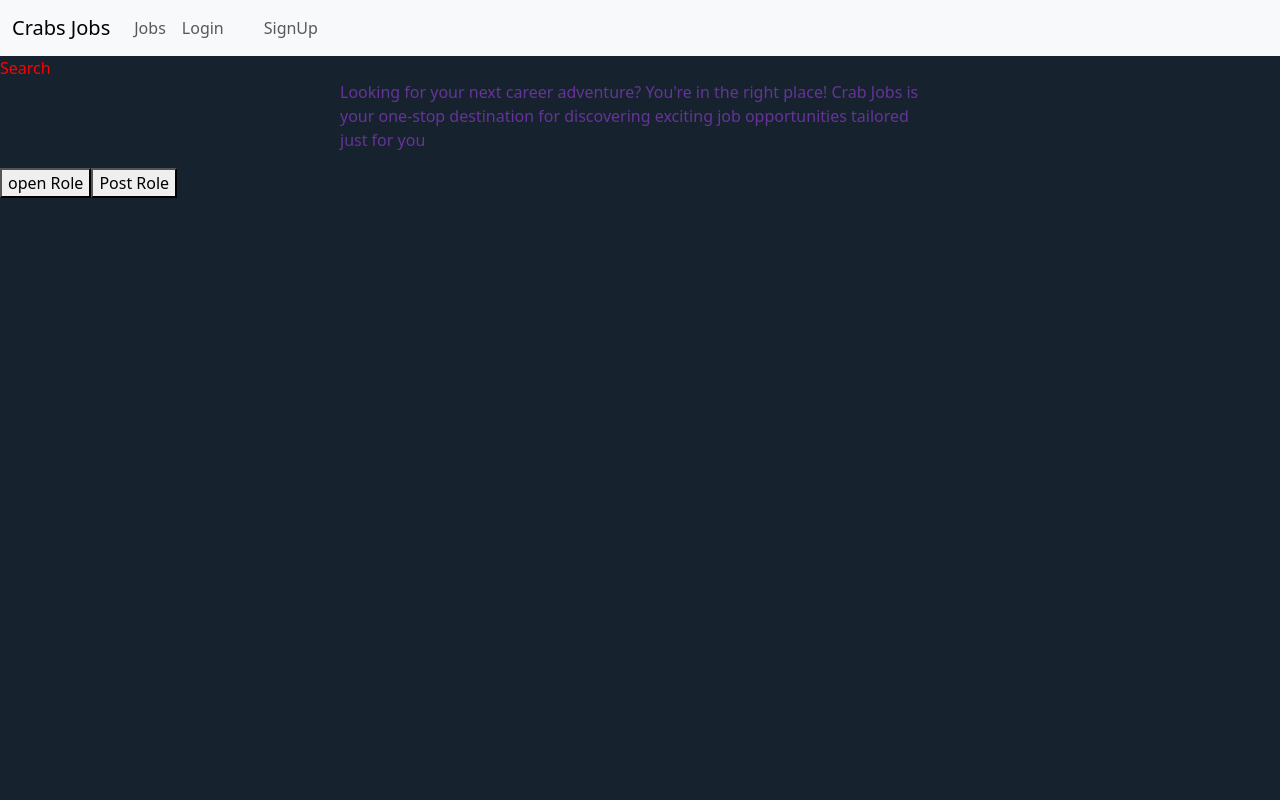
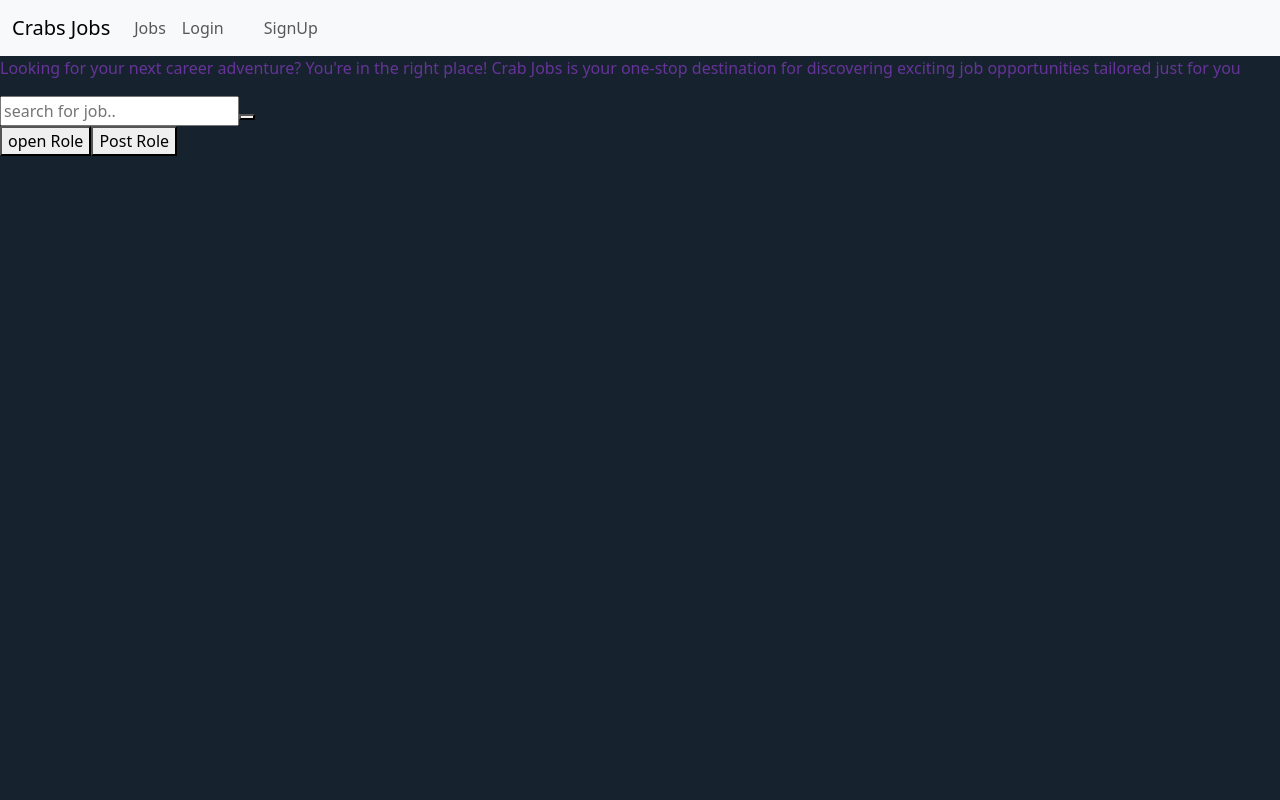
Before and after one commit to alexander784/Jobless-corner, a React (Create React App) app: page / in a window 1280 px wide. Shown: the top 800 px of the page. Built offline with nearby package versions, Linux system fonts and the light colour scheme.

Commit message:
UNistall bootstrap

```diff
--- a/package.json
+++ b/package.json
@@ -6,9 +6,7 @@
     "@testing-library/jest-dom": "^5.17.0",
     "@testing-library/react": "^13.4.0",
     "@testing-library/user-event": "^13.5.0",
-    "bootstrap": "^5.3.3",
     "react": "^18.3.1",
-    "react-bootstrap": "^2.10.2",
     "react-dom": "^18.3.1",
     "react-router-dom": "^6.23.0",
     "react-scripts": "5.0.1",
--- a/src/components/Layout/Search.js
+++ b/src/components/Layout/Search.js
@@ -2,7 +2,13 @@ import React from 'react'
 
 const Search = () => {
   return (
-    <div>Search</div>
+    <div className='search'>
+      <form>
+        <input type='text' name='search' placeholder='search for job..' />
+        <button type='submit'></button>
+        </form>
+
+    </div>
   )
 }
 
--- a/src/pages/Home.js
+++ b/src/pages/Home.js
@@ -7,19 +7,16 @@ const Home = () => {
   return (
     <div className='welcome-container'>
       <div className='welcome'>
-    <Search />
-
-
-
-
-        <p className='mx-auto' style={{maxWidth:"600px"}}>
+        <p className=''>
 
         Looking for your next career adventure? You're in the right place! Crab Jobs is your one-stop destination for discovering exciting job
          opportunities tailored just for you
          </p>
+         <Search />
+
          <div className='roles'>
          <Link to="/open-roles">
-          <button className='button'>open Role</button>
+          <button className=''>open Role</button>
          </Link>
          <Link to="/post-roles">
           <button className='button'>Post Role</button>
```
Also changed, not shown: 1 other file (tests, documents, lock files or other folders).
